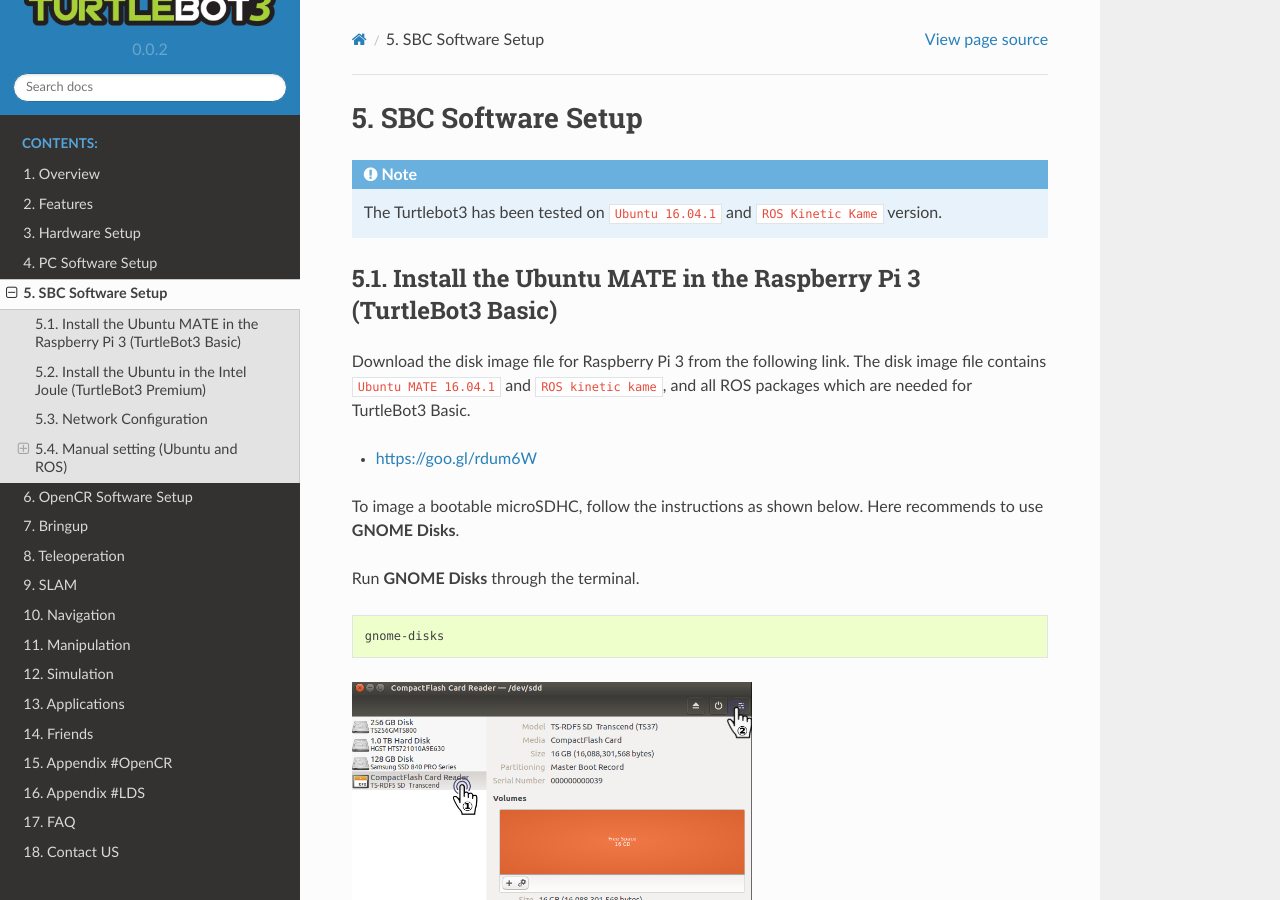
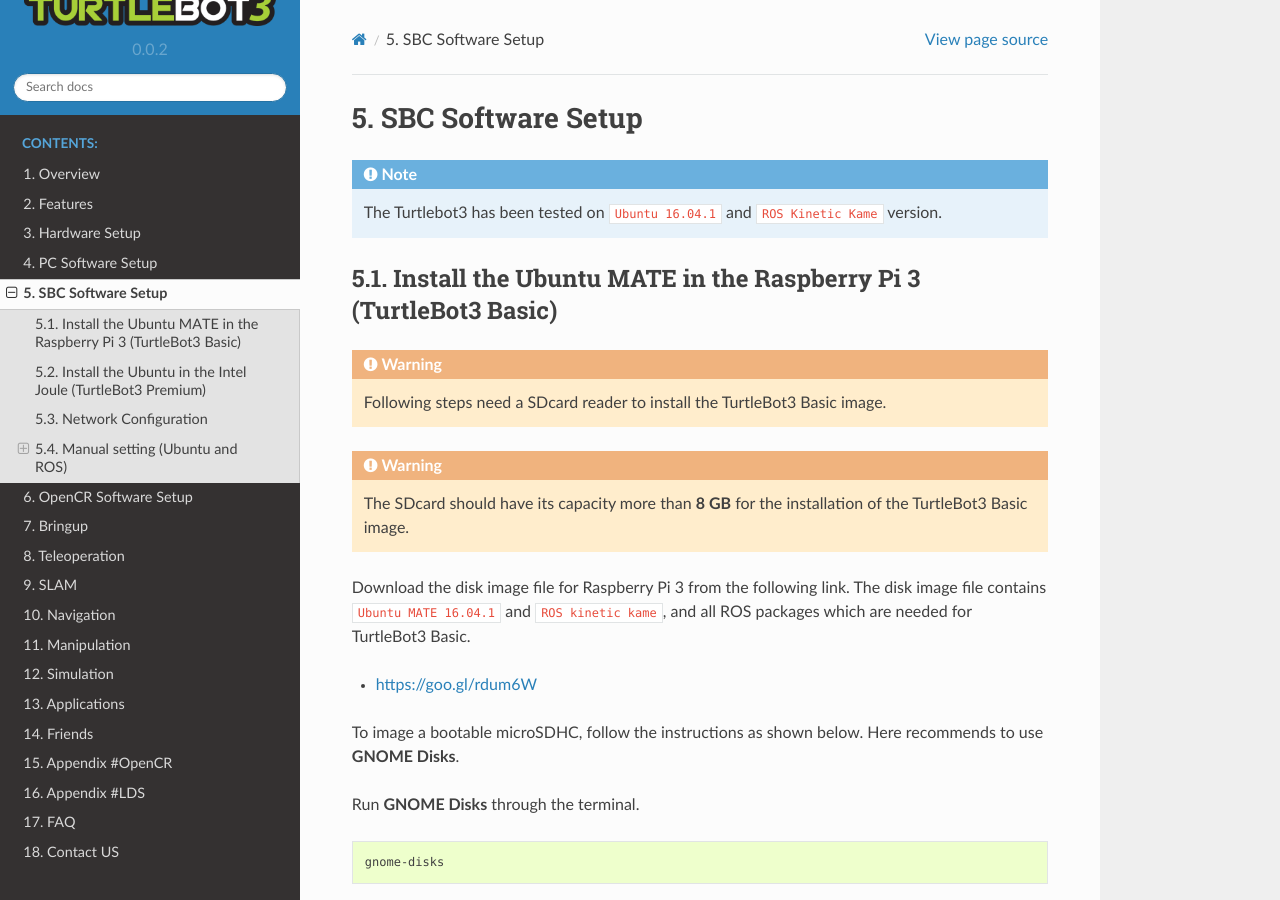
Before and after one commit to shivharis/turtlebot3_wiki, a Sphinx documentation site: the page built from docs/source/sbc_software.rst, in a window 1280 px wide and 900 px high. Built offline with Sphinx 7.4.7 and the Read the Docs theme 2.0.0, drawn with Linux system fonts in a browser that asks for light colours; some of the changed text lies outside the part shown.

Commit message:
Update sbc_software.rst

```diff
--- a/docs/source/sbc_software.rst
+++ b/docs/source/sbc_software.rst
@@ -5,6 +5,11 @@
 
 Install the Ubuntu MATE in the Raspberry Pi 3 (TurtleBot3 Basic)
 -----------------------------------------------------------------------
+
+.. WARNING:: Following steps need a SDcard reader to install the TurtleBot3 Basic image.
+
+.. WARNING:: The SDcard should have its capacity more than **8 GB** for the installation of the TurtleBot3 Basic image.
+
 
 Download the disk image file for Raspberry Pi 3 from the following link. The disk image file contains ``Ubuntu MATE 16.04.1`` and ``ROS kinetic kame``, and all ROS packages which are needed for TurtleBot3 Basic.
 
```
Also changed, not shown: other parts of docs/source/sbc_software.rst (+0 -2 lines).
